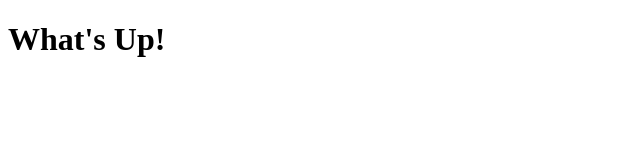
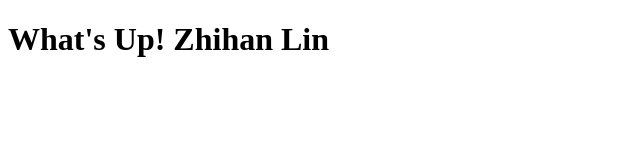
Before and after one commit to zhihanLin/helloWorld, a plain HTML site: page site/index.html in a window 1280 px wide. Shown: the whole page, without its empty margins (0-640 px from the left). Drawn offline with Linux system fonts and the light colour scheme.

Commit message:
Small addition to the page content.

```diff
--- a/site/index.html
+++ b/site/index.html
@@ -4,6 +4,7 @@
 	<title>Hello World!</title>
 </head>
 <body>
-<h1>What's Up!</h1>
+<h1>What's Up!
+Zhihan Lin</h1>
 </body>
 </html>
```
